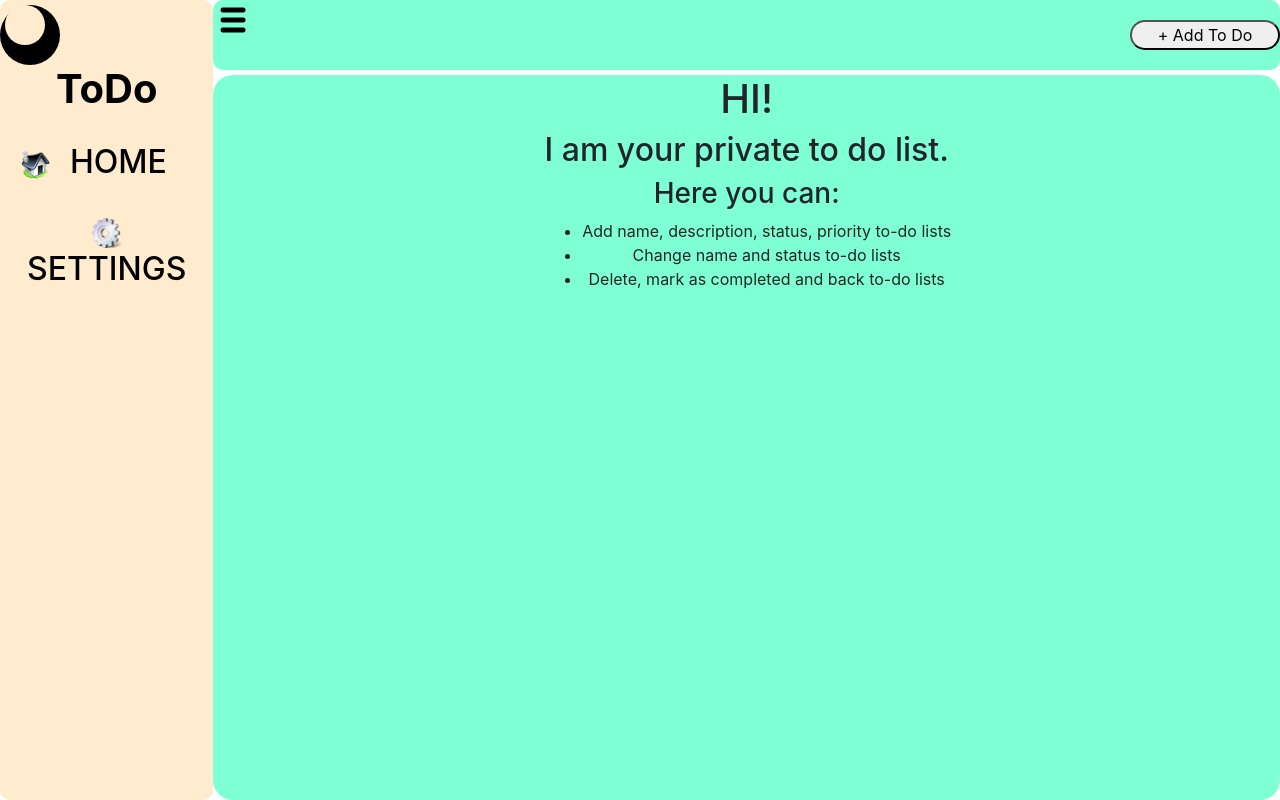
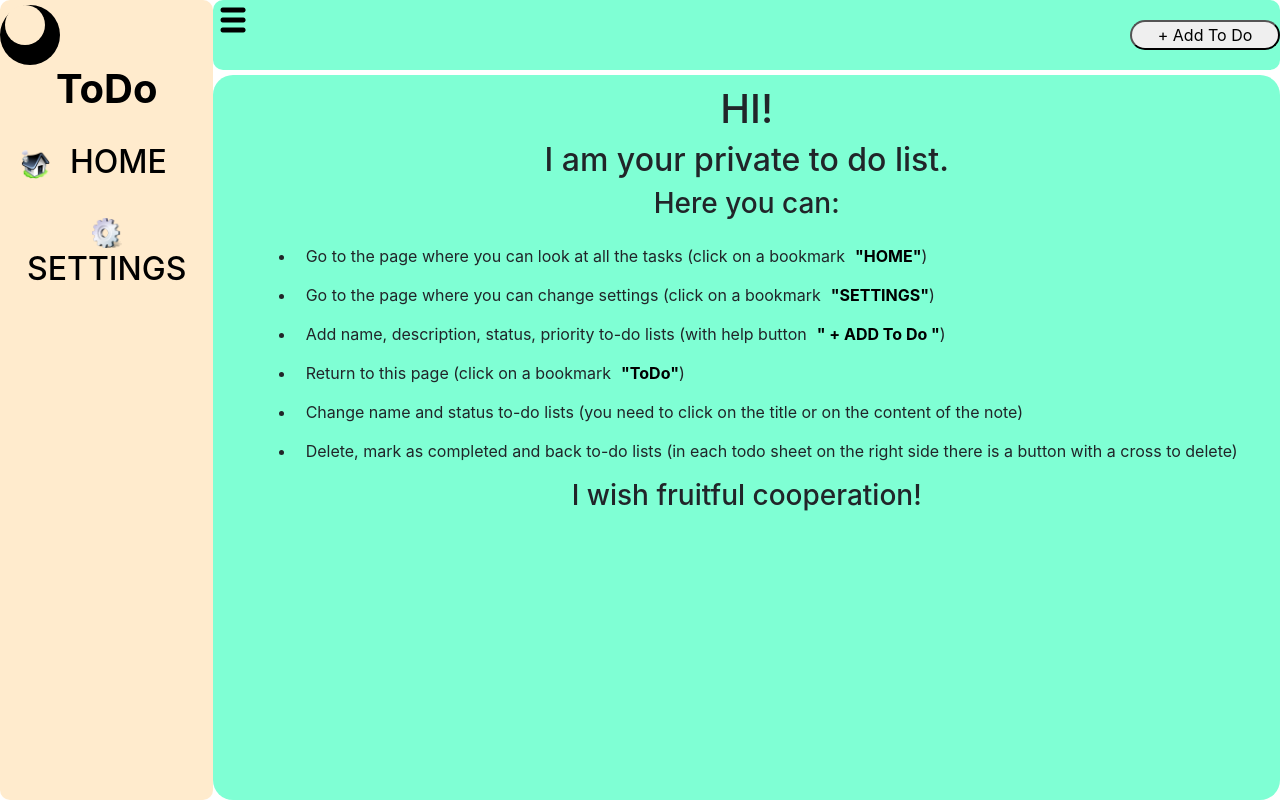
Before and after one commit to OllenkA/ToDo, a React (Create React App) app: page /#/ in a window 1280 px wide. Built offline with nearby package versions, Linux system fonts and the light colour scheme.

Commit message:
Change folder MainPage(start page) with module.css

```diff
--- a/src/components/MainPage/MainPage.jsx
+++ b/src/components/MainPage/MainPage.jsx
@@ -1,5 +1,6 @@
 import React from 'react';
 import styles from './MainPage.module.css';
+import {NavLink} from "react-router-dom";
 
 
 function MainPage() {
@@ -10,11 +11,38 @@ function MainPage() {
             <h2>I am your private to do list.</h2>
             <h3>Here you can:</h3>
             <ul className={styles.list}>
-                <li>Add name, description, status, priority to-do lists</li>
-                <li>Change name and status to-do lists</li>
-                <li>Delete, mark as completed and back to-do lists</li>
-                {/*<li>Mark as completed to-do lists</li>*/}
+                <li>Go to the page where you can look at all the tasks (click on a bookmark
+                    <NavLink to='/home' className={styles.link}>
+                        "HOME"
+                    </NavLink>
+                    )
+                </li>
+                <li>Go to the page where you can change settings (click on a bookmark
+                    <NavLink to='/settings' className={styles.link}>
+                        "SETTINGS"
+                    </NavLink>
+                    )
+                </li>
+                <li>Add name, description, status, priority to-do lists (with help button
+                    <NavLink to='/form' className={styles.link}>
+                        " + ADD To Do "
+                    </NavLink>
+                    )
+                </li>
+                <li>Return to this page (click on a bookmark
+                    <NavLink to='/' className={styles.link}>
+                        "ToDo"
+                    </NavLink>
+                    )
+                </li>
+                <li>Change name and status to-do lists
+                    (you need to click on the title or on the content of the note)
+                </li>
+                <li>Delete, mark as completed and back to-do lists
+                    (in each todo sheet on the right side there is a button with a cross to delete)
+                </li>
             </ul>
+            <h3>I wish fruitful cooperation!</h3>
         </main>
     );
 }
--- a/src/components/MainPage/MainPage.module.css
+++ b/src/components/MainPage/MainPage.module.css
@@ -8,8 +8,22 @@
     flex-direction: column;
     justify-content: flex-start;
     align-items: center;
+    padding-top: 10px;
 }
 
-.list {
-    /*align-items: center;*/
+.list li{
+    padding-left: 10px;
+    text-align: start;
+    margin-top: 15px;
 }
+
+.link {
+    padding-left: 10px;
+    color: black;
+    font-weight: bold;
+}
+
+.link:hover {
+    color: black;
+    text-decoration: none;
+}
```
